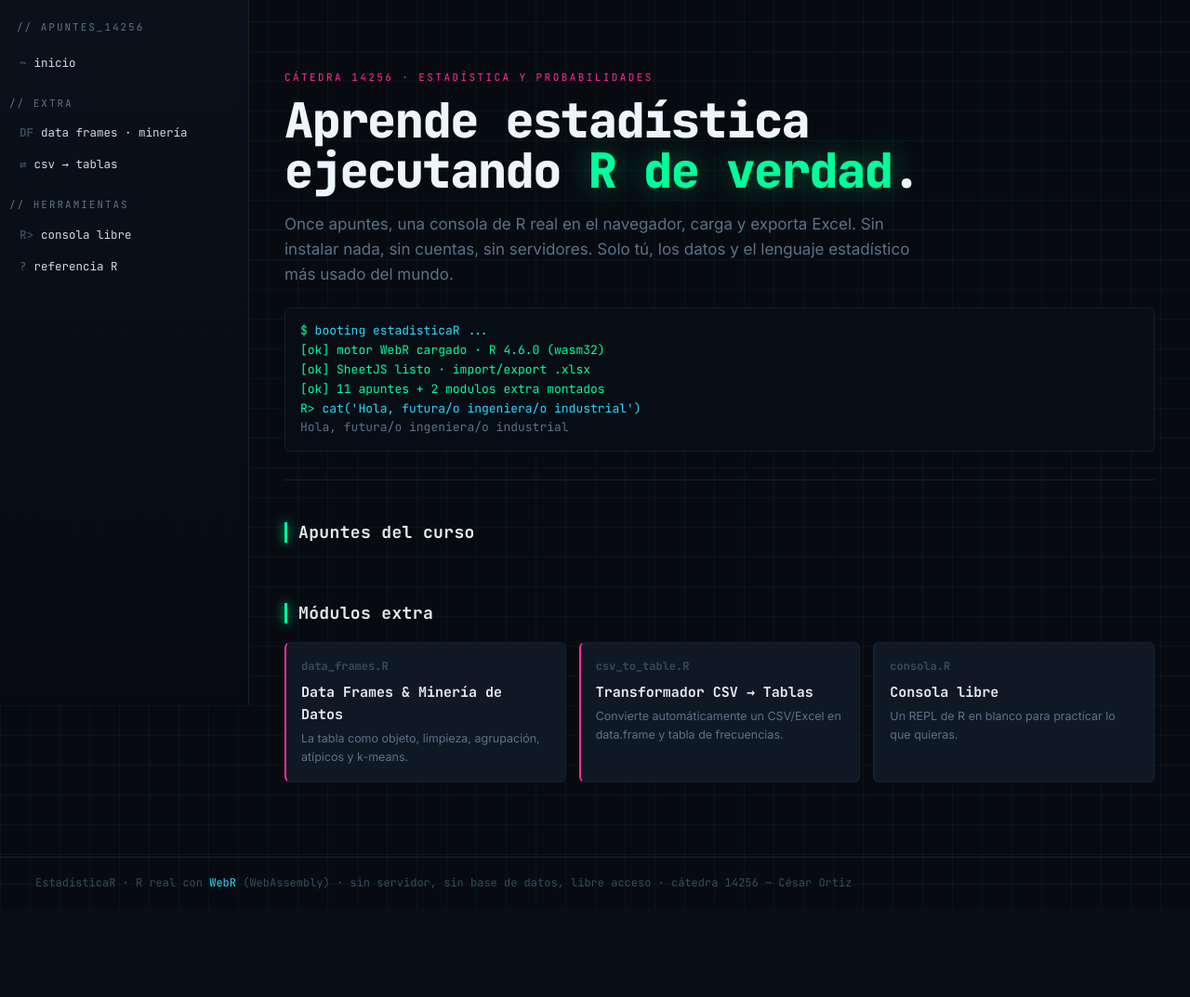
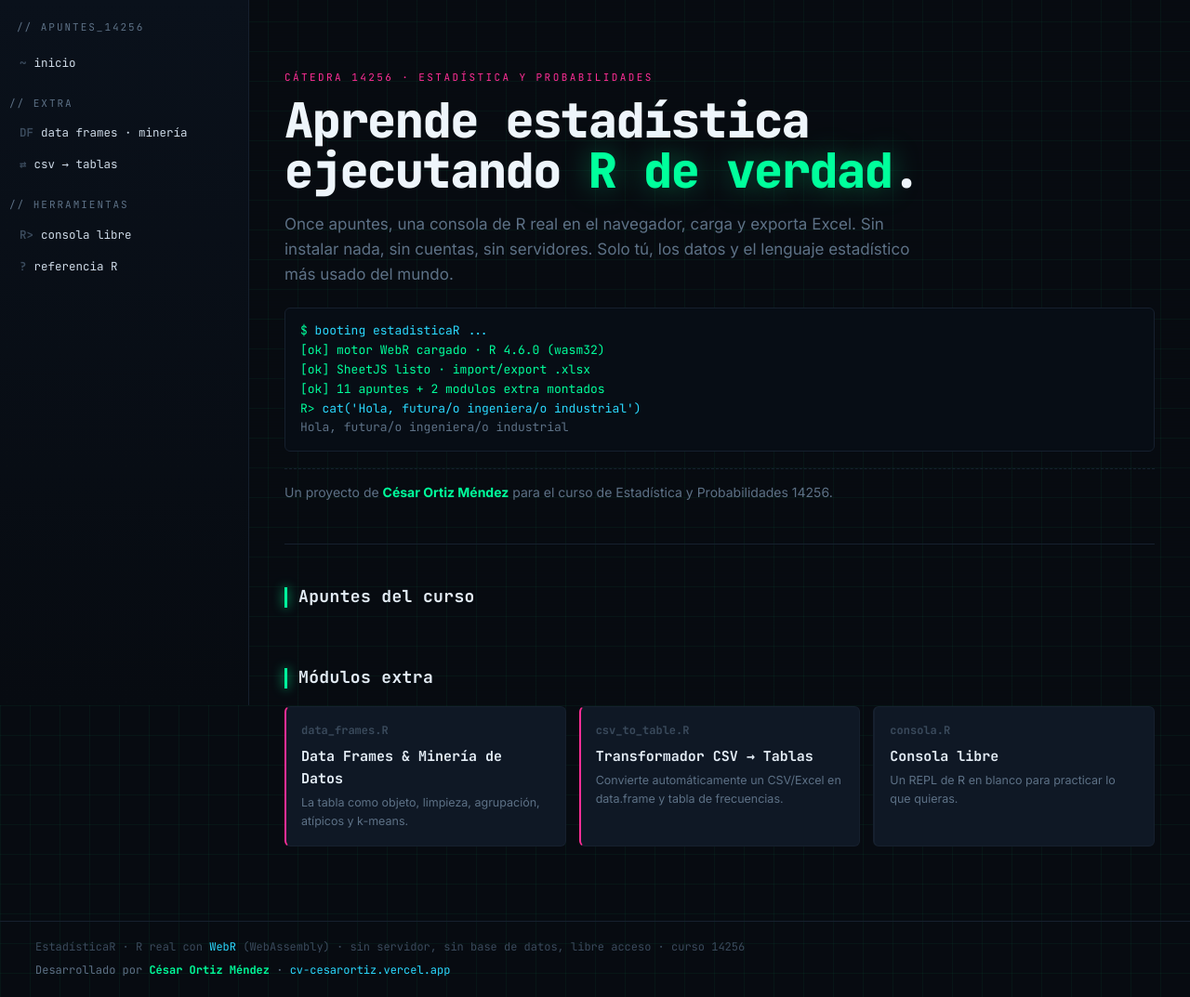
Before and after one commit to cesarortizmendez-cloud/ESTADISTICA_R, a Django app: template core/templates/core/home.html in a window 1280 px wide. Shown: the part 41-1114 px from the top of the page at 93% size. Before the commit the page ends 997 px from the top, so only its background shows below. Run offline with Django 5.2, Linux system fonts and the light colour scheme; the template is opened without the code that fills it, so the values that code supplies are empty; some libraries are stand-ins or nearby versions.

Commit message:
subida 2

```diff
--- a/core/static/core/css/app.css
+++ b/core/static/core/css/app.css
@@ -1,6 +1,7 @@
 /* ============================================================
    EstadísticaR · Terminal Estadístico
    Paleta fósforo + cian + magenta sobre negro-azulado
+   Autor: César Ortiz Méndez · https://cv-cesarortiz.vercel.app
    ============================================================ */
 @import url('https://fonts.googleapis.com/css2?family=JetBrains+Mono:wght@400;500;700;800&family=Inter:wght@400;500;600;700&display=swap');
 
@@ -162,6 +163,10 @@ h1.page .hl{ color:var(--phosphor); }
 .hero h1{ font-size:52px; font-weight:800; margin:0 0 6px; letter-spacing:-1.5px; line-height:1.04; color:#eef5fb; }
 .hero h1 .g{ color:var(--phosphor); text-shadow:0 0 30px rgba(0,255,156,.35); }
 .hero .lead{ font-family:var(--sans); color:var(--muted); font-size:17px; max-width:680px; }
+.hero .byline{ font-family:var(--sans); font-size:14px; color:var(--muted); margin-top:18px;
+  padding-top:14px; border-top:1px dashed var(--line); }
+.hero .byline a{ color:var(--cyan); } .hero .byline a:hover{ color:var(--phosphor); }
+.hero .byline b{ color:var(--phosphor); }
 .boot{ margin-top:22px; background:#070d15; border:1px solid var(--line); border-radius:6px; padding:14px 16px;
   font-size:13px; color:var(--phosphor); min-height:118px; }
 .boot .l{ display:block; } .boot .c{ color:var(--cyan); } .boot .m{ color:var(--muted); }
@@ -206,17 +211,59 @@ input[type=file]{ display:none; }
 .note b{ color:var(--cyan); }
 
 footer.foot{ position:relative; z-index:2; border-top:1px solid var(--line); padding:18px 38px; color:var(--dim); font-size:12px; }
+footer.foot .foot-row{ display:flex; flex-wrap:wrap; gap:6px 22px; justify-content:space-between; align-items:center; }
+footer.foot .credit{ color:var(--muted); }
+footer.foot .credit b{ color:var(--phosphor); }
+footer.foot .credit a{ color:var(--cyan); }
+footer.foot .credit a:hover{ color:var(--phosphor); }
 
 /* ---------- responsive ---------- */
 .menu-toggle{ display:none; }
+.sidebar-backdrop{ display:none; }
+
+/* La barra de acciones de cada consola siempre puede envolver */
+.rconsole .bar{ flex-wrap:wrap; }
+.rconsole .bar .actions{ flex-wrap:wrap; }
+.rconsole .bar .actions input[type=file]{ max-width:170px; font-size:11px; }
+
+/* Tablets y pantallas medianas */
 @media (max-width:900px){
   .shell{ grid-template-columns:1fr; }
-  .sidebar{ position:fixed; left:0; top:40px; width:260px; transform:translateX(-100%); transition:.2s; z-index:30; }
-  .sidebar.open{ transform:none; }
+  .sidebar{ position:fixed; left:0; top:40px; width:264px; max-width:84vw;
+    transform:translateX(-100%); transition:transform .22s ease; z-index:40; }
+  body.nav-open .sidebar{ transform:none; box-shadow:0 0 40px rgba(0,0,0,.6); }
+  .sidebar-backdrop{ position:fixed; inset:40px 0 0 0; background:rgba(2,5,9,.6);
+    z-index:35; opacity:0; pointer-events:none; transition:opacity .22s ease; }
+  body.nav-open .sidebar-backdrop{ display:block; opacity:1; pointer-events:auto; }
   .menu-toggle{ display:inline-block; }
   .main{ padding:22px 18px 70px; }
   .rgrid.split{ grid-template-columns:1fr; }
   .rgrid.split .output-wrap,.rgrid.split .plotbox{ border-left:none; border-top:1px solid var(--line); }
   .hero h1{ font-size:36px; }
+  footer.foot{ padding:16px 18px; }
 }
-@media (prefers-reduced-motion: reduce){ *{ animation:none !important; } .cursor{ animation:none; } }
+
+/* Teléfonos */
+@media (max-width:560px){
+  body{ font-size:13px; }
+  .statusbar{ gap:10px; padding:0 10px; }
+  .statusbar .sep, .statusbar .term-label{ display:none; }       /* ahorra espacio */
+  .statusbar .engine #engine-status{ max-width:96px; overflow:hidden;
+    text-overflow:ellipsis; white-space:nowrap; }
+  .main{ padding:18px 14px 64px; }
+  h1.page{ font-size:25px; }
+  .hero{ padding:30px 0 22px; }
+  .hero h1{ font-size:29px; letter-spacing:-1px; }
+  .hero .lead{ font-size:15px; }
+  .cards{ grid-template-columns:1fr; }
+  .editor textarea{ min-height:120px; font-size:13px; }
+  .rconsole .bar .fname{ width:100%; margin:0 0 4px; }
+  .rconsole .bar .actions{ margin-left:0; width:100%; }
+  .btn{ padding:7px 9px; }                                       /* objetivos táctiles */
+  .pager{ flex-direction:column; gap:12px; }
+  .tablewrap{ -webkit-overflow-scrolling:touch; }
+  .dtable{ font-size:12px; }
+  footer.foot .foot-row{ flex-direction:column; align-items:flex-start; gap:8px; }
+}
+
+@media (prefers-reduced-motion: reduce){ *{ animation:none !important; transition:none !important; } .cursor{ animation:none; } }
--- a/core/static/core/js/rengine.js
+++ b/core/static/core/js/rengine.js
@@ -2,6 +2,7 @@
    rengine.js — Motor R real en el navegador (WebR / WebAssembly)
    + consolas educativas + carga/descarga Excel (SheetJS)
    Sin servidor R: todo corre en la máquina del alumno.
+   Autor: César Ortiz Méndez · https://cv-cesarortiz.vercel.app
    ============================================================ */
 import { WebR } from 'https://webr.r-wasm.org/latest/webr.mjs';
 
--- a/core/templates/core/home.html
+++ b/core/templates/core/home.html
@@ -10,6 +10,11 @@
   estadístico más usado del mundo.</p>
 
   <div class="boot" id="boot"></div>
+
+  <p class="byline">
+    Un proyecto de <a href="https://cv-cesarortiz.vercel.app" target="_blank" rel="noopener"><b>César Ortiz Méndez</b></a>
+    para el curso de Estadística y Probabilidades 14256.
+  </p>
 </section>
 
 <div class="section-h"><span class="bar"></span><h2>Apuntes del curso</h2></div>
--- a/templates/base.html
+++ b/templates/base.html
@@ -5,6 +5,7 @@
   <meta name="viewport" content="width=device-width, initial-scale=1">
   <title>{% block title %}EstadísticaR{% endblock %} · Terminal Estadístico</title>
   <meta name="description" content="Aprende estadística y R en el navegador. R real (WebR), carga y exporta Excel, sin instalar nada.">
+  <meta name="author" content="César Ortiz Méndez">
   <link rel="preconnect" href="https://fonts.googleapis.com">
   <link rel="preconnect" href="https://fonts.gstatic.com" crossorigin>
   <link rel="stylesheet" href="{% static 'core/css/app.css' %}">
@@ -14,10 +15,10 @@
 <body>
 
 <div class="statusbar">
-  <button class="btn menu-toggle" onclick="document.querySelector('.sidebar').classList.toggle('open')">☰</button>
+  <button class="btn menu-toggle" onclick="toggleSidebar()" aria-label="Abrir menú">☰</button>
   <span class="brand">estadística<b>R</b></span>
   <span class="sep">·</span>
-  <span style="color:var(--muted)">terminal_estadistico</span>
+  <span class="term-label" style="color:var(--muted)">terminal_estadistico</span>
   <span class="engine">
     <span id="engine-dot" class="dot"></span>
     <span id="engine-status">iniciando…</span>
@@ -44,6 +45,7 @@
       <a href="{% url 'cheatsheet' %}" class="{% if active == 'cheatsheet' %}on{% endif %}"><span class="num">?</span> referencia R</a>
     </nav>
   </aside>
+  <div class="sidebar-backdrop" onclick="toggleSidebar()"></div>
 
   <main class="main {% block mainclass %}{% endblock %}">
     {% block content %}{% endblock %}
@@ -51,11 +53,25 @@
 </div>
 
 <footer class="foot">
-  EstadísticaR · R real con <a href="https://webr.r-wasm.org/" target="_blank" rel="noopener">WebR</a> (WebAssembly) ·
-  sin servidor, sin base de datos, libre acceso · cátedra 14256 — César Ortiz
+  <div class="foot-row">
+    <span>EstadísticaR · R real con <a href="https://webr.r-wasm.org/" target="_blank" rel="noopener">WebR</a> (WebAssembly) · sin servidor, sin base de datos, libre acceso · curso 14256</span>
+    <span class="credit">
+      Desarrollado por <b>César Ortiz Méndez</b> ·
+      <a href="https://cv-cesarortiz.vercel.app" target="_blank" rel="noopener">cv-cesarortiz.vercel.app</a>
+    </span>
+  </div>
 </footer>
 
 <script type="module" src="{% static 'core/js/rengine.js' %}"></script>
+<script>
+  function toggleSidebar(){
+    document.body.classList.toggle('nav-open');
+  }
+  // Al tocar un enlace del menú en móvil, cerrar la barra
+  document.querySelectorAll('.sidebar .tree a').forEach(function(a){
+    a.addEventListener('click', function(){ document.body.classList.remove('nav-open'); });
+  });
+</script>
 {% block scripts %}{% endblock %}
 </body>
 </html>
```
Also changed, not shown: README.md.
